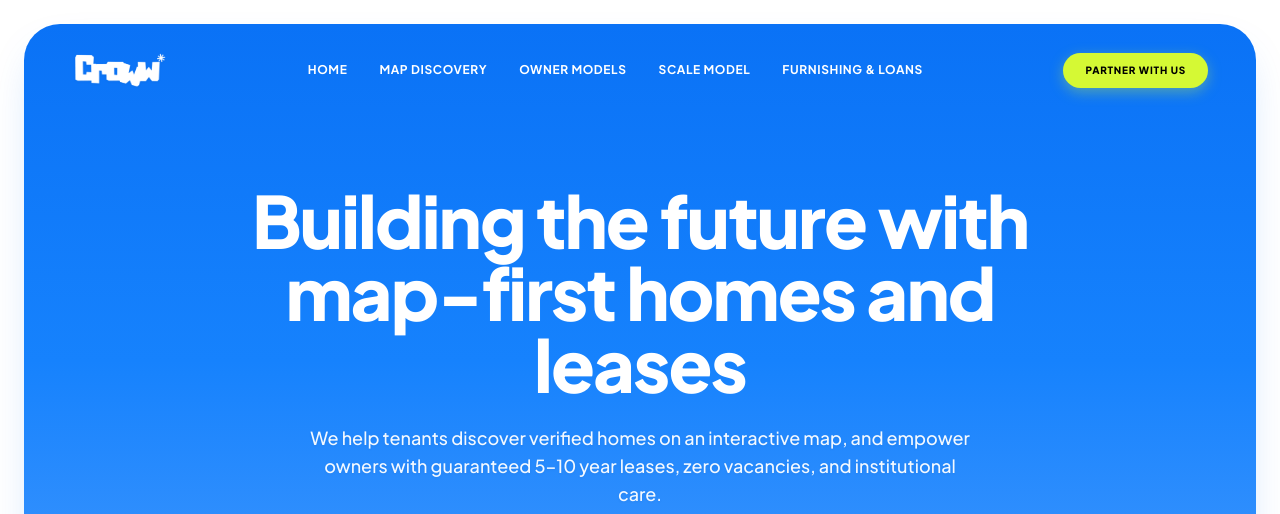
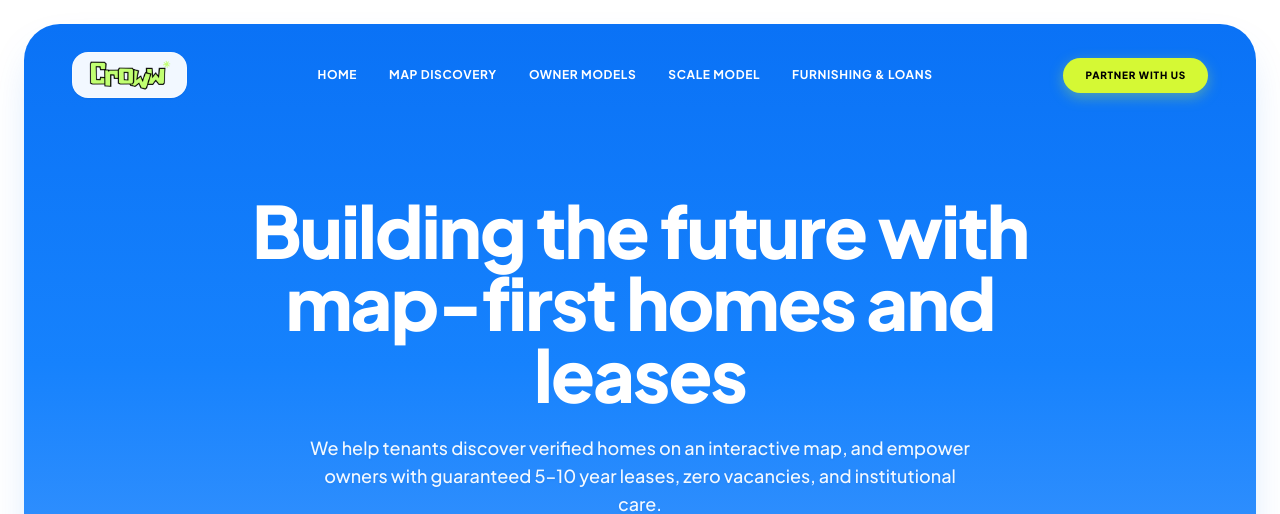
Before and after one commit to nashswamidass/croww, a website: page public/coming-soon.html in a window 1280 px wide. Shown: the top 514 px of the page. Drawn offline with nearby package versions, Linux system fonts and the light colour scheme.

Commit message:
fix(web): use actual original croww-logo in header with natural colors and remove white invert filter

```diff
--- a/public/coming-soon.html
+++ b/public/coming-soon.html
@@ -225,13 +225,15 @@
       <!-- TOP NAVBAR -->
       <nav class="flex items-center justify-between max-w-6xl mx-auto relative z-20">
 
-        <!-- BRAND LOGO (ONLY the logo image, strictly no text name written next to it) -->
+        <!-- BRAND LOGO (Actual original brand logo with zero whitening/filters) -->
         <a href="#" class="flex items-center cursor-pointer">
-          <img
-            src="/croww-logo.png"
-            alt="Croww"
-            class="h-8 sm:h-9 w-auto object-contain brightness-0 invert drop-shadow-sm"
-          />
+          <div class="bg-white/95 backdrop-blur-md px-3.5 py-1.5 rounded-2xl shadow-sm border border-white/40 flex items-center transition-transform hover:scale-105">
+            <img
+              src="/croww-logo.png"
+              alt="Croww"
+              class="h-7 sm:h-8 md:h-8.5 w-auto object-contain"
+            />
+          </div>
         </a>
 
         <!-- NAV LINKS -->
```
Also changed, not shown: dist/index.html.
